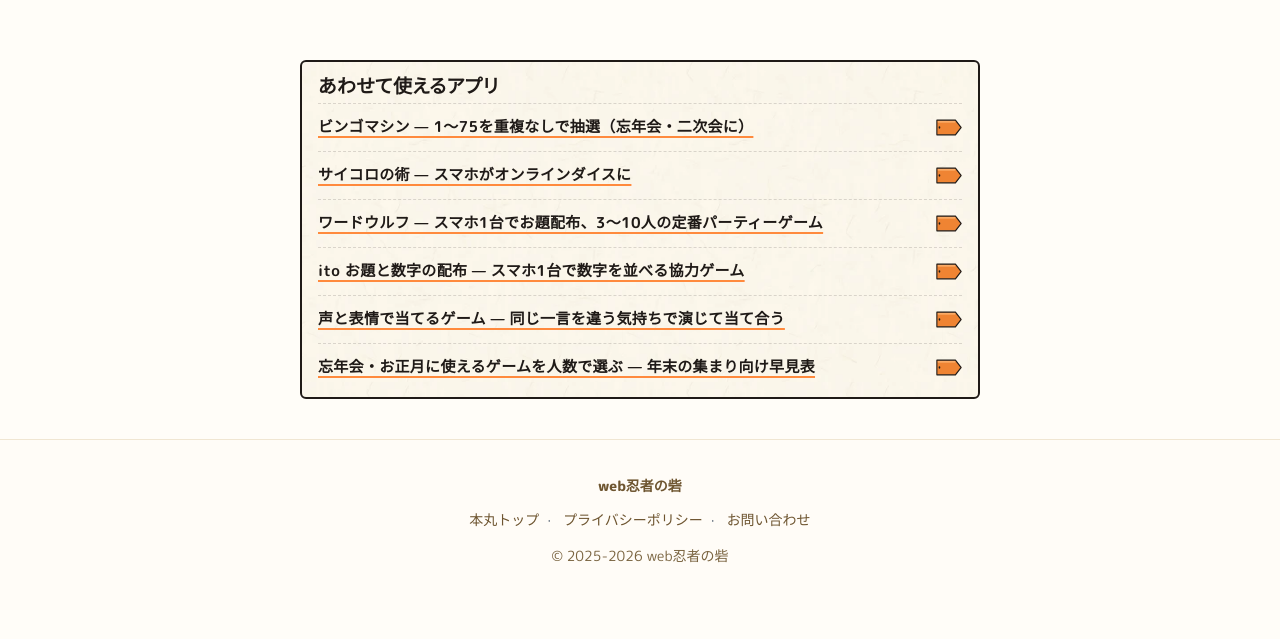
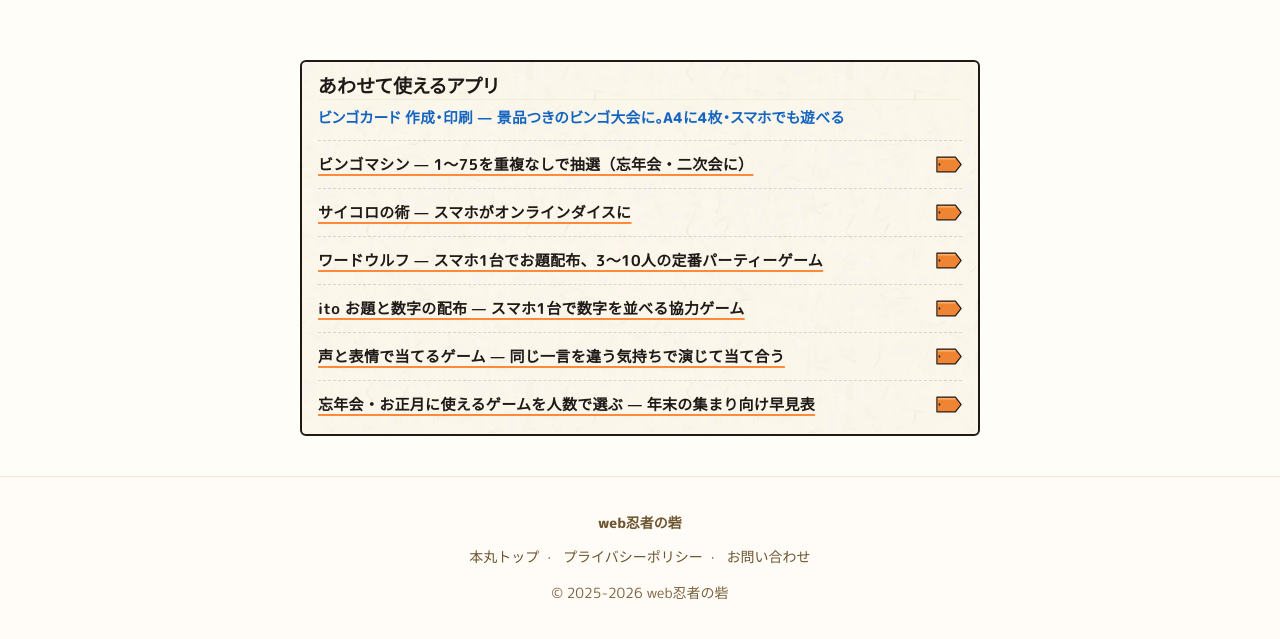
Before and after one commit to kkp-15/ninja-kuji, a plain HTML site: page present/index.html in a window 1280 px wide. Shown: the part 3071-3710 px from the top of the page. Before the commit the page ends 3681 px from the top, so only its background shows below. Drawn offline with Linux system fonts and the light colour scheme; a web font is replaced by a local one.

Commit message:
プレゼント交換のページの関連アプリにビンゴカードを加える
Co-Authored-By: Claude Opus 5.5 <noreply@anthropic.com>

```diff
--- a/present/index.html
+++ b/present/index.html
@@ -355,7 +355,8 @@ details>summary{color:var(--k-sumi);text-decoration:underline;text-decoration-co
 
 <!-- WEBNINJA_RELATED_APPS -->
 <div class="kkp-rel" style="max-width:680px;margin:2rem auto 0;padding:1rem 1.2rem;background:#fffcf7;border:1px solid #f0e6d2;border-radius:12px;font-family:inherit;">
-  <div style="font-weight:800;color:#6e5530;font-size:0.9rem;margin-bottom:0.3rem;">あわせて使えるアプリ</div>
+  <div style="font-weight:800;color:#6e5530;font-size:0.9rem;margin-bottom:0.3rem;">あわせて使えるアプリ  <a href="https://bingo-card.kkpwebninja.com/" style="display:block;padding:0.4rem 0;color:#1565c0;text-decoration:none;font-size:0.92rem;line-height:1.6;border-top:1px solid #f3ecd9;">ビンゴカード 作成・印刷 — 景品つきのビンゴ大会に。A4に4枚・スマホでも遊べる</a>
+</div>
   <a href="https://bingomachine.kkpwebninja.com/" style="display:block;padding:0.4rem 0;color:#1565c0;text-decoration:none;font-size:0.92rem;line-height:1.6;border-top:1px solid #f3ecd9;">ビンゴマシン — 1〜75を重複なしで抽選（忘年会・二次会に）</a>
   <a href="https://dice.kkpwebninja.com/" style="display:block;padding:0.4rem 0;color:#1565c0;text-decoration:none;font-size:0.92rem;line-height:1.6;border-top:1px solid #f3ecd9;">サイコロの術 — スマホがオンラインダイスに</a>
   <a href="https://wordwolf.kkpwebninja.com/" style="display:block;padding:0.4rem 0;color:#1565c0;text-decoration:none;font-size:0.92rem;line-height:1.6;border-top:1px solid #f3ecd9;">ワードウルフ — スマホ1台でお題配布、3〜10人の定番パーティーゲーム</a>
```
